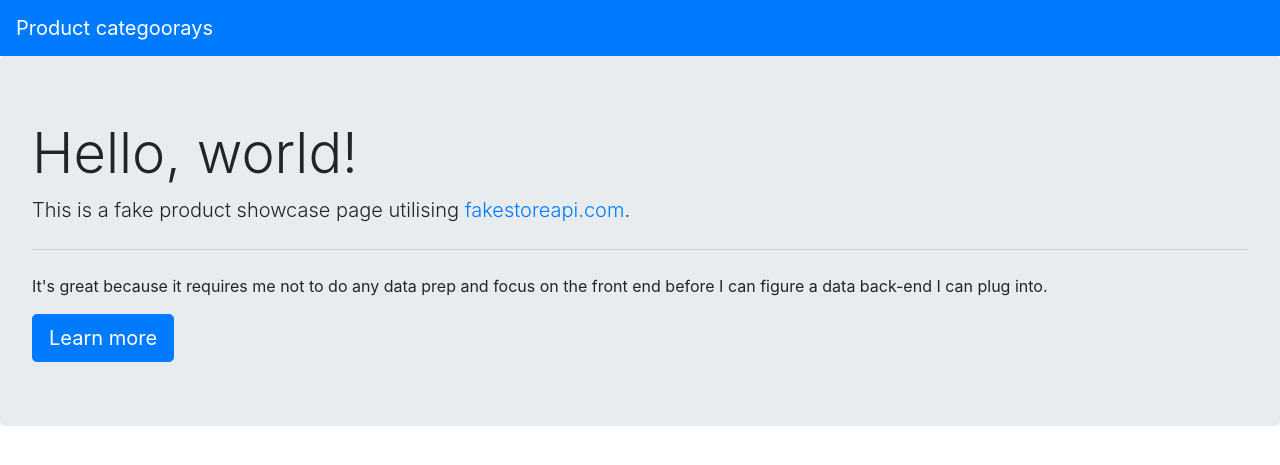
After one commit to Lewandowski-commits/fake-store-in-flask, a Flask app: template templates/homepage.html in a window 1280 px wide. The commit adds this page. Shown: the top 465 px of the page. Run offline with Flask 2, Linux system fonts and the light colour scheme; the template is opened without the code that fills it, so the values that code supplies are empty.

Commit message:
add home template and top products card

```diff
--- a/app.py
+++ b/app.py
@@ -7,15 +7,17 @@ productsUrl = 'https://fakestoreapi.com/products'
 categoriesUrl = 'https://fakestoreapi.com/products/categories'
 
 @app.route('/')
-def base():
-    resp = requests.get(url=productsUrl)
+def home():
+    resp = requests.get(url=productsUrl+'?limit=5')
     productsList = resp.json()
 
     resp = requests.get(url=categoriesUrl)
     categoriesList = resp.json()
 
 
-    return render_template('base.html', categoriesList=categoriesList)
+    return render_template('homepage.html',
+                           categoriesList=categoriesList,
+                           productsList=productsList)
 
 if __name__ == '__main__':
     app.run(debug=True,
--- a/templates/base.html
+++ b/templates/base.html
@@ -29,13 +29,7 @@
 </div>
 
 <section class="content">
-    <div class="jumbotron">
-          <h1 class="display-4">Hello, world!</h1>
-          <p class="lead">This is a fake product showcase page utilising <a href="https://fakestoreapi.com/">fakestoreapi.com</a>.</p>
-          <hr class="my-4">
-          <p>It's great because it requires me not to do any data prep and focus on the front end before I can figure a data back-end I can plug into.</p>
-          <a class="btn btn-primary btn-lg" href="#" role="button">Learn more</a>
-    </div>
+    {% block content %}{% endblock %}
 </section>
 
 <script src="https://code.jquery.com/jquery-3.5.1.slim.min.js" integrity="sha384-DfXdz2htPH0lsSSs5nCTpuj/zy4C+OGpamoFVy38MVBnE+IbbVYUew+OrCXaRkfj" crossorigin="anonymous"></script>
--- /dev/null
+++ b/templates/homepage.html
@@ -0,0 +1,27 @@
+{% extends 'base.html' %}
+
+
+{% block title %}Homepage{% endblock %}
+
+{% block content %}
+    <div class="jumbotron">
+          <h1 class="display-4">Hello, world!</h1>
+          <p class="lead">This is a fake product showcase page utilising <a href="https://fakestoreapi.com/">fakestoreapi.com</a>.</p>
+          <hr class="my-4">
+          <p>It's great because it requires me not to do any data prep and focus on the front end before I can figure a data back-end I can plug into.</p>
+          <a class="btn btn-primary btn-lg" href="#" role="button">Learn more</a>
+    </div>
+    <div class="card-deck">
+        {% for product in productsList %}
+            <div class="card" style="width: 18rem;">
+              <img src={{ product['image'] }} class="card-img-top" alt="...">
+              <div class="card-body">
+                <h5 class="card-title">{{ product['title'] }}</h5>
+                <p class="card-text">{{ product['description'][:99]+"..." }}</p>
+                <a href="#" class="btn btn-success">View product</a>
+                <a href="#" class="btn btn-info">See related</a>
+              </div>
+            </div>
+        {% endfor %}
+    </div>
+{% endblock %}
```
